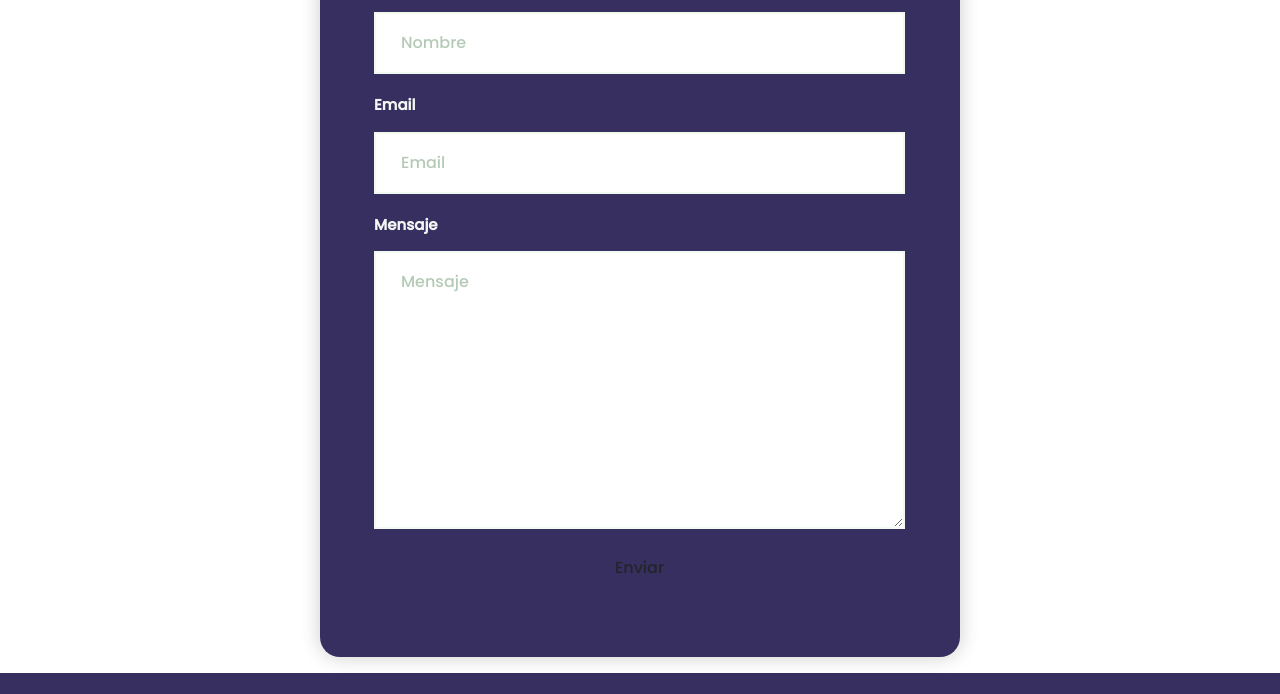
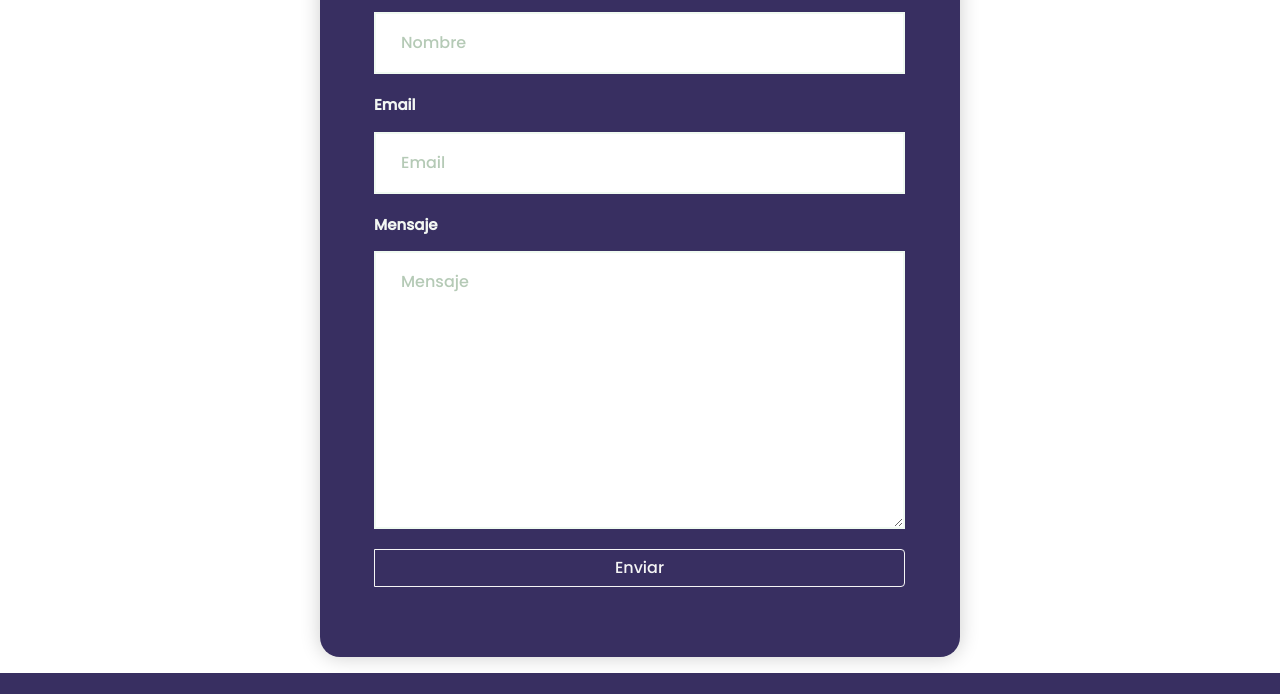
Before and after one commit to crcote/yacsch.github.io, a plain HTML site: page index.html in a window 1280 px wide. Shown: the part 2839-3533 px from the top of the page. Drawn offline with nearby package versions, Linux system fonts and the light colour scheme.

Commit message:
cambio color hover contacto

```diff
--- a/assets/css/style.css
+++ b/assets/css/style.css
@@ -86,6 +86,14 @@ form h2{
   flex-direction:column;
   text-align:left;
 }
+form .btn {
+  border: 1px solid whitesmoke ;
+  color: whitesmoke;
+}
+form .btn:hover {
+  border: 1px solid orange ;
+  color: orange;
+}
 
 label{
   color: #f2f6f2;
```
